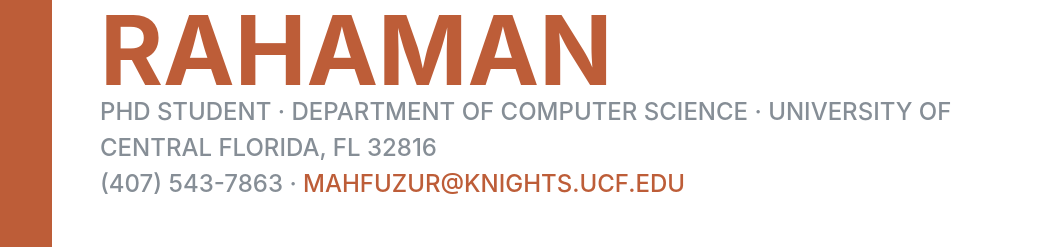
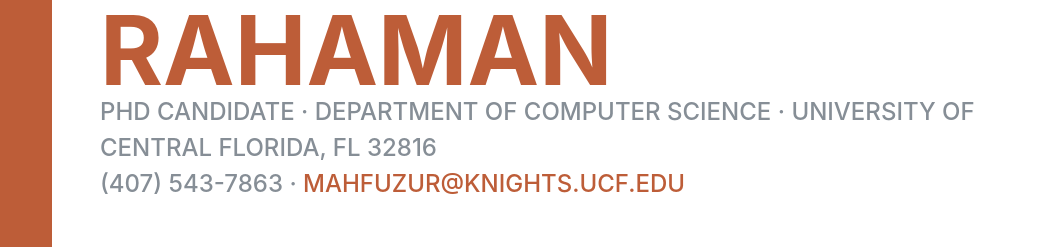
Before and after one commit to mahfuzsustbd/mahfuzsustbd.github.io, a website: page index.html in a window 1280 px wide. Shown: the part 130-377 px from the top of the page, 220-1280 px from the left. Drawn offline with Linux system fonts and the light colour scheme; files whose address does not match are found by name; a web font is replaced by a local one.

Commit message:
Update index.html

```diff
--- a/index.html
+++ b/index.html
@@ -80,7 +80,7 @@
           <h1 class="mb-0">Md Mahfuzur
             <span class="text-primary">Rahaman</span>
           </h1>
-          <div class="subheading mb-5">PhD Student · Department of Computer Science · University of Central Florida, FL 32816<br />(407) 543-7863 ·
+          <div class="subheading mb-5">PhD Candidate · Department of Computer Science · University of Central Florida, FL 32816<br />(407) 543-7863 ·
             <a href="mailto:mahfuzur@knights.ucf.edu">mahfuzur@knights.ucf.edu</a>
           </div>
           <p class="lead mb-5">I'm currently a PhD student working under supervision of <a href="http://www.cs.ucf.edu/~shzhang/" target="blank">Professor Shaojie Zhang</a> in Department of Computer Science (CS) at <a href="https://www.ucf.edu/" target="blank">University of Central Florida</a>. My research area is Computational Biology and Bioinformatics. I've started my PhD program in Fall 2018. </p>
```
